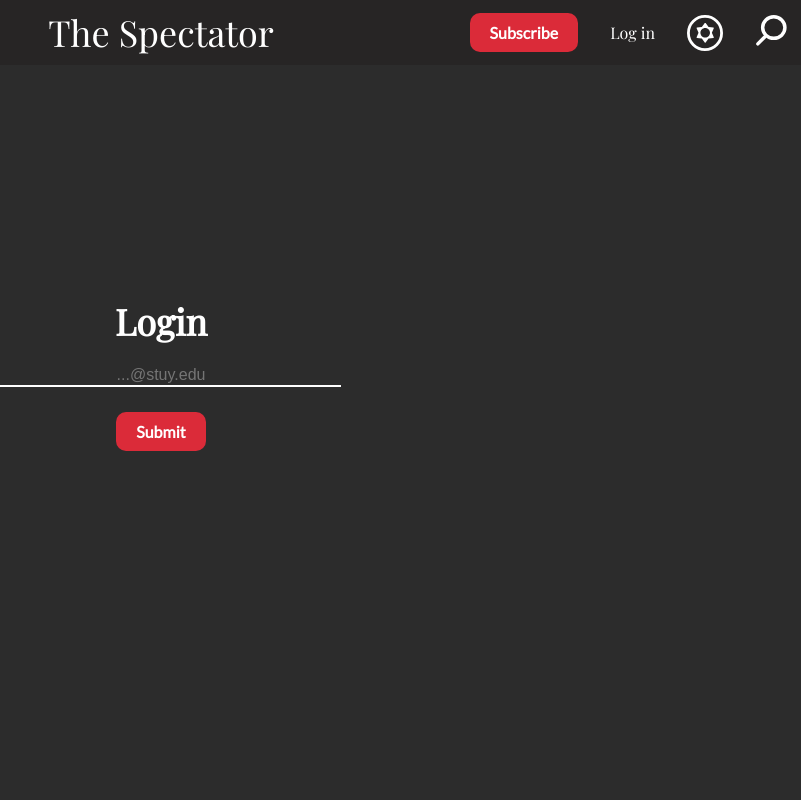
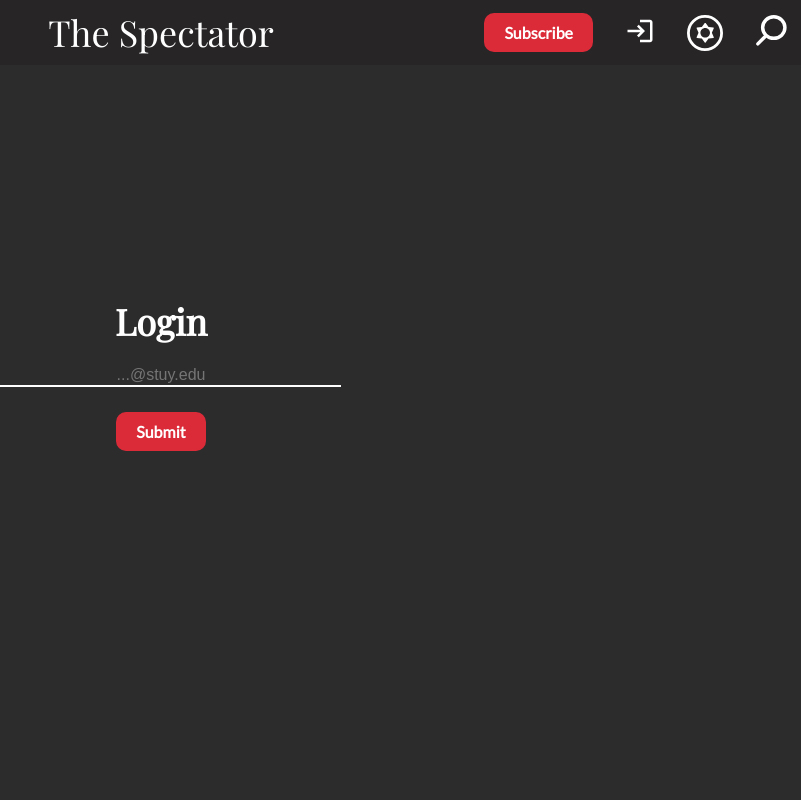
Before and after one commit to stuyspec/stuyspec-rewrite, a Next.js app: page /login in a window 1280 px wide. Shown: the top 800 px of the page, without its empty margins (479-1280 px from the left). Built offline with nearby package versions, Linux system fonts and the light colour scheme.

Commit message:
style dash/login links to icons

```diff
--- a/components/Navbar.tsx
+++ b/components/Navbar.tsx
@@ -4,7 +4,8 @@ import ThemeToggle from "./ThemeToggle";
 import SubscribeButton from "./SubscribeButton";
 import CollapsibleSearch from "./CollapsibleSearch";
 import { defaultProps } from "../ts_types/db_types";
-
+import { FaUserCircle } from "react-icons/fa";
+import { MdOutlineLogin } from "react-icons/md";
 const Navbar = (props: defaultProps) => {
 	function toggleMenu() {}
 
@@ -53,9 +54,17 @@ const Navbar = (props: defaultProps) => {
 
 			<div>
 				{props.token ? (
-					<Link href="/login">user icon</Link>
+					<Link passHref href="/dash">
+						<span>
+							<FaUserCircle id={styles.user_icon} />
+						</span>
+					</Link>
 				) : (
-					<Link href="/login">Log in</Link>
+					<Link passHref href="/login">
+						<span>
+							<MdOutlineLogin id={styles.user_icon} />
+						</span>
+					</Link>
 				)}
 			</div>
 			<ThemeToggle />
--- a/styles/Navbar.module.css
+++ b/styles/Navbar.module.css
@@ -102,3 +102,8 @@
 		}
 	}
 }
+
+#user_icon {
+	height: 30px;
+	width: 30px;
+}
```
